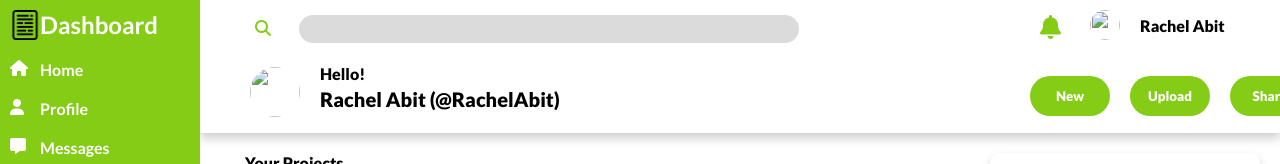
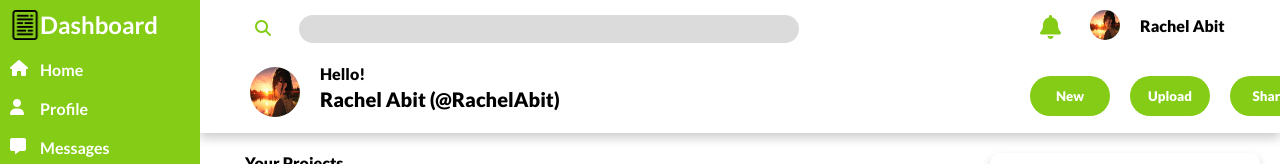
Before and after one commit to RachelAbit/RachelAbit.github.io, a plain HTML site: page index.htm in a window 1280 px wide. Shown: the top 164 px of the page. Drawn offline with Linux system fonts and the light colour scheme; files whose address does not match are found by name.

Commit message:
Update index.htm

```diff
--- a/index.htm
+++ b/index.htm
@@ -19,12 +19,12 @@
             </div>
             <div class="profile">
                 <i class="fas fa-bell"></i>
-                <a href="#"><img src="images/dp.jpg" alt="" width="30"></a>
+                <a href="#"><img src="dp.jpg" alt="" width="30"></a>
                 <p>Rachel Abit</p>
             </div>
             <div class="profile-icon">
                 <div class="profile-pic">
-                    <img src="images/dp.jpg" alt="">
+                    <img src="dp.jpg" alt="">
                 </div>
                 <div class="name">
                     <p class="text1">Hello!</p>
```
